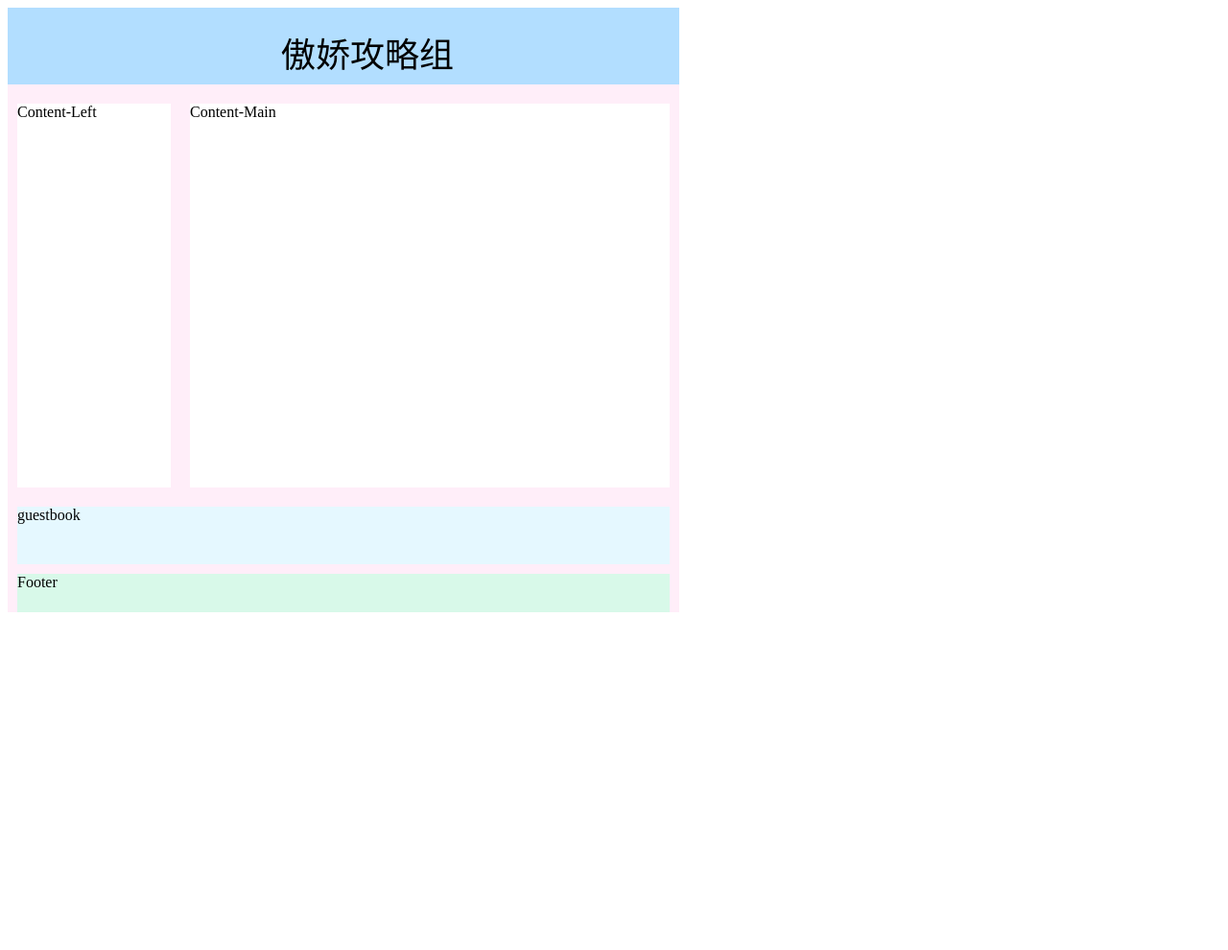
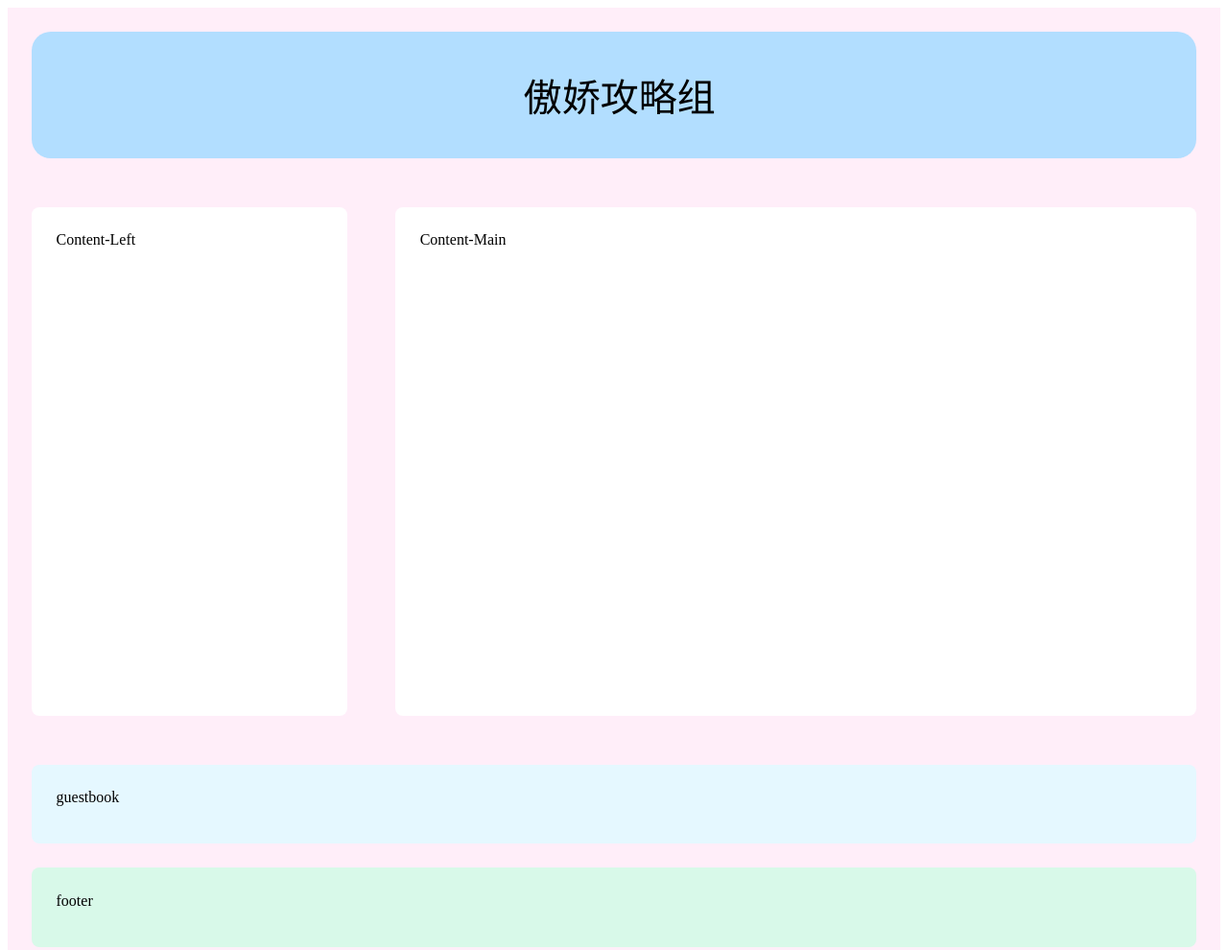
Before and after one commit to halcyonjade/index, a plain HTML site: page index.html in a window 1280 px wide. Shown: the top 990 px of the page at 96% size. Before the commit the page ends 800 px from the top, so only its background shows below. Drawn offline with Linux system fonts and the light colour scheme.

Commit message:
Update index.html

```diff
--- a/index.html
+++ b/index.html
@@ -1,57 +1,64 @@
 <!DOCTYPE html PUBLIC "-//W3C//DTD XHTML 1.0 Transitional//EN" "http://www.w3.org/TR/xhtml1/DTD/xhtml1-transitional.dtd">
 <html xmlns="http://www.w3.org/1999/xhtml">
 <head>
-<!--适配手机-->
-<meta name="viewport" content="width=device-width, initial-scale=1" >
+<meta name="viewport" content="width=device-width, initial-scale=1"/>
 <meta http-equiv="Content-Type" content="text/html; charset=utf-8" />
-<title>DIV+CSS框架</title>
+<title>傲娇攻略组</title>
 <style type="text/css">
 #Container {
-	width: 700px;
 	background-color: #FFEEF9;
+	overflow: hidden;/*溢出？*/
 }
 #Header {
-	height: 80px;
-	font-size: 36px;
+	border-radius: 0.5em;
+	font-size: 2.5em;/*圆角方框*/
+	text-align: center;
 	background-color: #B2DEFF;
-	text-align: center;
+	margin: 2%;/*内边框*/
+	padding: 2%;/*外边框*/
 }
 #logo {/*这里设置了padding属性介绍一下padding的用法,padding将设置文本与边框的距离。*/
-	padding-left: 50px;
-	padding-top: 20px;
-	padding-bottom: 50px;
+	padding-left: 1%;
+	padding-top: 1%;
+	padding-bottom: 1%;
 }
 #Content {
-	height: auto;
-	/*此处对容器设置了高度，一般不建议对容器设置高度，一般使用overflow:auto;属性设置容器根据内容自适应高度，如果不指定高度或不设置自适应高度，容器将默认为1个字符高度，容器下方的布局元素（footer）设置margin-top:属性将无效*/
-	margin-top: 10px;
+	overflow: auto
 }
 #Content-Left {
-	height: 400px;
-	width: 160px;
-	margin: 10px;/*设置元素跟其他元素的距离为10像素*/
+	border-radius: 0.5em;
+	width: 22%;
+	height: 30em;
+	margin: 2%;
+	background-color: #FFFFFF;
 	float: left;
-	background-color: #FFFFFF;
+	padding: 2%;
 }
 #Content-Main {
-	height: 400px;
-	width: 500px;
-	margin: 10px;/*设置元素跟其他元素的距离为10像素*/
-	float: left;/*设置浮动，实现多列效果，div+Css布局中很重要的*/
-	background: #FFFFFF;
+	border-radius: 0.5em;
+	width: 62%;
+	height: 30em;
+	margin: 2%;
+	background-color: #FFFFFF;
+	float: left;
+	padding: 2%;
 }
 /*注：Content-Left和Content-Main元素是Content元素的子元素，两个元素使用了float:left;设置成两列，这个两个元素的宽度和这个两个元素设置的padding、margin的和一定不能大于父层Content元素的宽度，否则设置列将失败*/
 #guestbook {
-	height: 60px;
+	border-radius: 0.5em;
+	height: 2em;
 	background-color: #E5F8FF;
-	margin: 10px;/*设置元素跟其他元素的距离为10像素*/
+	margin: 2%;
+	padding: 2%;
 }
 #Footer {
-	height: 40px;
+	border-radius: 0.5em;
+	height: 2em;
 	background-color: #D8F9E9;
-	margin: 10px;/*设置元素跟其他元素的距离为10像素*/
-	bottom:10px;
+	margin: 2%;
+	padding: 2%;
 }
+
 .Clear {
 	clear: both;
 }
@@ -59,8 +66,8 @@
 </head>
 
 <body>
-<div id="Container">
-  <div id="Header">
+<div id="Container" >
+  <div id="Header" >
     <div id="logo">傲娇攻略组</div>
   </div>
   <div id="Content">
@@ -69,7 +76,7 @@
   </div>
   <div class="Clear"><!--如何你上面用到float,下面布局开始前最好清除一下。--></div>
   <div id="guestbook">guestbook</div>
-  <div id="Footer">Footer</div>
+  <div id="Footer">footer</div>
 </div>
 </body>
 </html>
```
